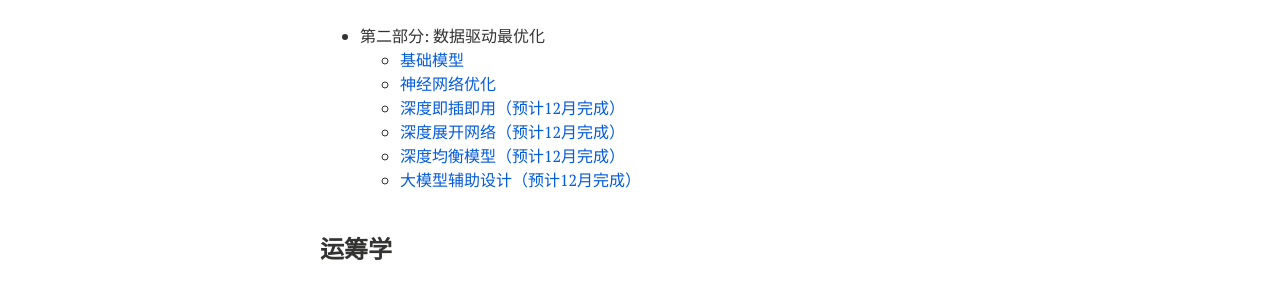
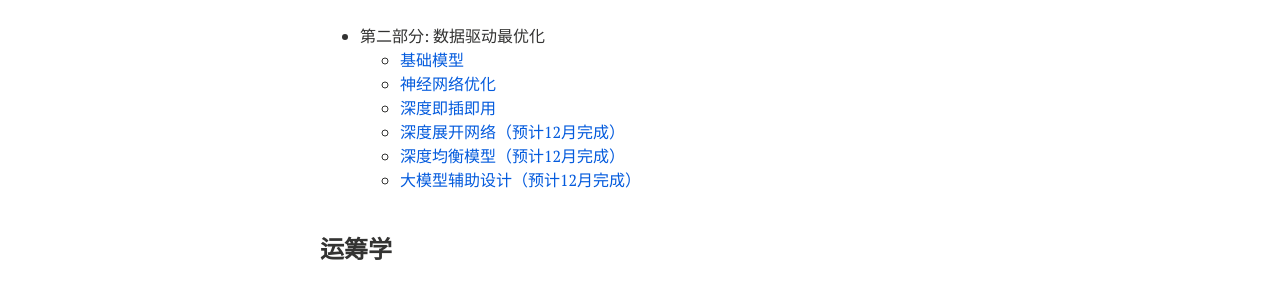
Before and after one commit to xianchaoxiu/xianchaoxiu.github.io, a Jekyll site: the page built from teaching/index.md, in a window 1280 px wide. Shown: the part 319-609 px from the top of the page. Built offline with Jekyll 4.4.1, drawn with Linux system fonts in a browser that asks for light colours; nearby versions of some CDN libraries.

Commit message:
Update index.md

```diff
--- a/teaching/index.md
+++ b/teaching/index.md
@@ -22,7 +22,7 @@ share: false
 - 第二部分: 数据驱动最优化<br>
   - <a href="../teaching/现代优化方法/基础模型.pdf" class="textlink" target="_blank">基础模型 </a> <br>
   - <a href="../teaching/现代优化方法/神经网络优化.pdf" class="textlink" target="_blank">神经网络优化 </a>  <br>
-  - <a href="../teaching/现代优化方法/深度即插即用.pdf" class="textlink" target="_blank">深度即插即用（预计12月完成）</a> <br>
+  - <a href="../teaching/现代优化方法/深度即插即用.pdf" class="textlink" target="_blank">深度即插即用 </a> <br>
   - <a href="../teaching/现代优化方法/深度展开网络.pdf" class="textlink" target="_blank">深度展开网络（预计12月完成） </a> <br>
   - <a href="../teaching/现代优化方法/深度均衡模型.pdf" class="textlink" target="_blank">深度均衡模型（预计12月完成）</a> <br>
   - <a href="../teaching/现代优化方法/大模型辅助设计.pdf" class="textlink" target="_blank">大模型辅助设计（预计12月完成） </a> <br><br>
```
